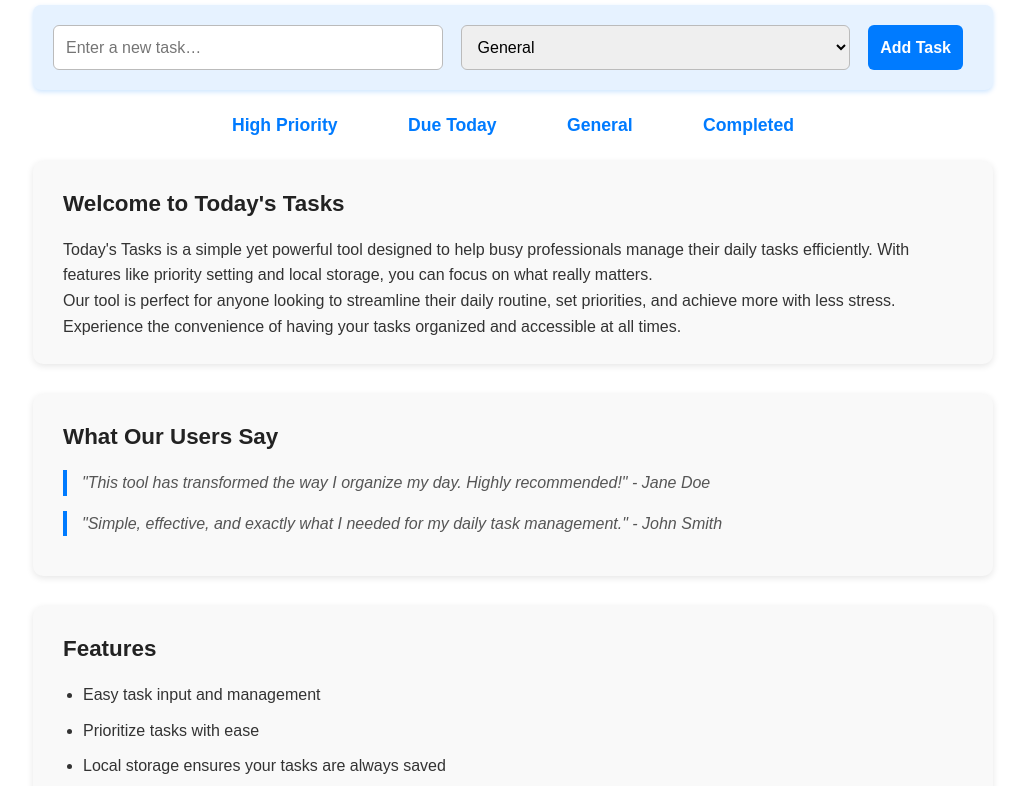
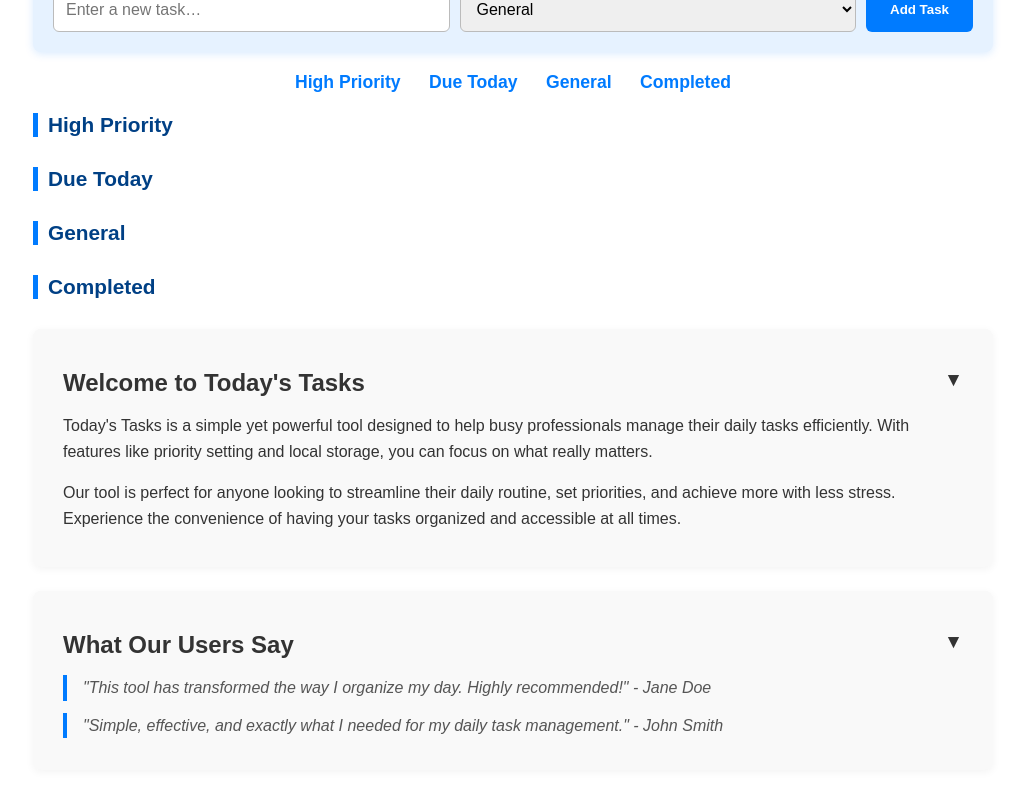
Before and after one commit to hill02252024/hill02252024.github.io, a plain HTML site: page index.html in a window 1280 px wide. Shown: the part 137-923 px from the top of the page, without its empty margins (127-1152 px from the left). Drawn offline with Linux system fonts and the light colour scheme.

Commit message:
Update index.html

```diff
--- a/index.html
+++ b/index.html
@@ -2,122 +2,173 @@
 <html lang="en">
 <head>
   <meta charset="UTF-8" />
-  <meta name="viewport" content="width=device-width, initial-scale=1.0" />
+  <meta name="viewport" content="width=device-width, initial-scale=1" />
   <title>Today's Tasks</title>
 
   <!-- Font Awesome -->
   <link rel="stylesheet" href="https://cdnjs.cloudflare.com/ajax/libs/font-awesome/6.7.2/css/all.min.css" crossorigin="anonymous" referrerpolicy="no-referrer" />
 
-  <!-- 自訂樣式 -->
-  <script type="module" crossorigin src="/assets/index-CF3jDW0Z.js"></script>
-  <link rel="stylesheet" crossorigin href="/assets/index-CH7WanU0.css">
-
   <style>
+    body {
+      font-family: Arial, sans-serif;
+      background-color: #f5f8fa;
+      margin: 0;
+      padding: 0;
+      color: #333;
+    }
     .container {
-      margin: 0 auto;
-      max-width: 1040px; /* 调整后的宽度 */
-      padding: 0 40px; /* 调整左右内边距 */
-      font-family: Arial, sans-serif;
-      color: #333;
+      max-width: 960px;
+      margin: 40px auto;
+      padding: 0 40px;
+      background: white;
+      border-radius: 8px;
+      box-shadow: 0 4px 15px rgba(0,0,0,0.1);
     }
     h1 {
       text-align: center;
-      margin-bottom: 20px;
+      margin: 24px 0;
+      font-size: 2.2rem;
       font-weight: 700;
-      font-size: 2rem;
+      color: #222;
     }
+    /* Task Input */
     .input-group {
-      margin: 20px auto;
       display: flex;
       justify-content: center;
       background-color: #e6f2ff;
       padding: 20px;
       border-radius: 8px;
-      box-shadow: 0 2px 5px rgba(0, 123, 255, 0.2);
+      margin-bottom: 20px;
+      box-shadow: 0 2px 8px rgba(0,123,255,0.15);
     }
-    .input-group input, .input-group select, .input-group button {
+    .input-group input, .input-group select {
       padding: 12px;
       border-radius: 6px;
       border: 1px solid #bbb;
+      font-size: 1rem;
       margin-right: 10px;
-      font-size: 1rem;
+      flex: 1;
+      max-width: 400px;
     }
     .input-group button {
+      padding: 12px 24px;
+      border-radius: 6px;
+      border: none;
       background-color: #007bff;
       color: white;
-      border: none;
+      font-weight: 600;
       cursor: pointer;
-      transition: background-color 0.3s;
+      transition: background-color 0.3s ease;
     }
     .input-group button:hover {
       background-color: #0056b3;
     }
+    /* Task Links */
     .task-links {
       text-align: center;
-      margin: 25px 0;
+      margin-bottom: 20px;
     }
     .task-links a {
-      padding: 10px 25px;
-      border-radius: 6px;
-      margin: 0 8px;
+      margin: 0 12px;
       text-decoration: none;
       color: #007bff;
       font-weight: 700;
       font-size: 1.1rem;
-      transition: background-color 0.3s, color 0.3s;
+      transition: color 0.3s ease;
     }
     .task-links a:hover {
-      background-color: #cce5ff;
+      color: #0056b3;
+    }
+    /* Task Lists */
+    section.task-group {
+      margin-bottom: 30px;
+    }
+    section.task-group h2 {
+      font-size: 1.3rem;
+      font-weight: 700;
+      margin-bottom: 12px;
+      border-left: 5px solid #007bff;
+      padding-left: 10px;
       color: #004085;
     }
-    section.introduction, section.testimonials, section.features {
-      background-color: #f9f9f9;
-      padding: 25px 30px;
-      border-radius: 10px;
-      box-shadow: 0 2px 7px rgba(0,0,0,0.1);
-      margin-bottom: 30px;
-      line-height: 1.6;
+    ul.task-list {
+      list-style: none;
+      padding-left: 0;
+    }
+    ul.task-list li {
+      background: #f0f8ff;
+      margin-bottom: 8px;
+      padding: 12px 16px;
+      border-radius: 6px;
+      display: flex;
+      justify-content: space-between;
+      align-items: center;
+      border-left: 4px solid #007bff;
       font-size: 1rem;
     }
-    section.introduction h2,
-    section.testimonials h2,
-    section.features h2 {
+    ul.task-list li.completed {
+      text-decoration: line-through;
+      color: #888;
+      border-left-color: #6c757d;
+      background: #e9ecef;
+    }
+    /* Collapsible Info Sections */
+    .info-section {
+      background: #f9f9f9;
+      border-radius: 8px;
+      padding: 20px 30px;
+      margin-bottom: 24px;
+      box-shadow: 0 2px 8px rgba(0,0,0,0.05);
+    }
+    .info-section h2 {
+      font-size: 1.5rem;
       font-weight: 700;
-      margin-bottom: 15px;
-      font-size: 1.4rem;
-      color: #222;
+      margin-bottom: 16px;
+      cursor: pointer;
+      user-select: none;
+      position: relative;
     }
-    section.testimonials blockquote {
-      margin: 15px 0;
-      padding-left: 15px;
+    .info-section h2::after {
+      content: '▼';
+      position: absolute;
+      right: 0;
+      font-size: 1.2rem;
+      transition: transform 0.3s ease;
+    }
+    .info-section.collapsed h2::after {
+      transform: rotate(-90deg);
+    }
+    .info-content {
+      font-size: 1rem;
+      line-height: 1.6;
+      margin-top: 12px;
+      display: block;
+    }
+    .info-section.collapsed .info-content {
+      display: none;
+    }
+    blockquote {
+      margin: 12px 0;
+      padding-left: 16px;
       border-left: 4px solid #007bff;
       font-style: italic;
       color: #555;
     }
-    section.features ul {
+    ul.features-list {
       padding-left: 20px;
       list-style-type: disc;
     }
-    section.features ul li {
-      margin-bottom: 10px;
-      font-size: 1rem;
+    ul.features-list li {
+      margin-bottom: 8px;
     }
   </style>
 </head>
 <body>
-  <div class="compliance-links" style="text-align:center; margin-bottom:20px;">
-    <a href="/about.html">About</a> |
-    <a href="/contact.html">Contact</a> |
-    <a href="/privacy.html">Privacy Policy</a> |
-    <a href="https://hill02252024.github.io/fire-calculator/" target="_blank">FIRE Calculator</a> |
-    <a href="https://hill02252024.github.io/resize/" target="_blank">Image Resizer</a>
-  </div>
-
-  <main class="container">
+  <div class="container">
     <h1>Today's Tasks</h1>
 
     <div class="input-group">
-      <input id="task-input" placeholder="Enter a new task…" />
+      <input id="task-input" type="text" placeholder="Enter a new task…" />
       <select id="task-priority">
         <option value="important">High Priority</option>
         <option value="due">Due Today</option>
@@ -133,47 +184,66 @@
       <a href="#completed">Completed</a>
     </div>
 
-    <section class="introduction">
-      <h2>Welcome to Today's Tasks</h2>
-      <p>Today's Tasks is a simple yet powerful tool designed to help busy professionals manage their daily tasks efficiently. With features like priority setting and local storage, you can focus on what really matters.</p>
-      <p>Our tool is perfect for anyone looking to streamline their daily routine, set priorities, and achieve more with less stress. Experience the convenience of having your tasks organized and accessible at all times.</p>
-    </section>
-
-    <section class="testimonials">
-      <h2>What Our Users Say</h2>
-      <blockquote>"This tool has transformed the way I organize my day. Highly recommended!" - Jane Doe</blockquote>
-      <blockquote>"Simple, effective, and exactly what I needed for my daily task management." - John Smith</blockquote>
-    </section>
-
-    <section class="features">
-      <h2>Features</h2>
-      <ul>
-        <li>Easy task input and management</li>
-        <li>Prioritize tasks with ease</li>
-        <li>Local storage ensures your tasks are always saved</li>
-        <li>Responsive design for all devices</li>
+    <!-- Tasks Lists -->
+    <section id="high-priority" class="task-group">
+      <h2>High Priority</h2>
+      <ul id="important-list" class="task-list">
+        <!-- 动态任务项 -->
       </ul>
     </section>
 
-    <section id="high-priority" class="group important">
-      <h2>High Priority</h2>
-      <ul id="important-list" class="task-list"></ul>
-    </section>
-
-    <section id="due-today" class="group due">
+    <section id="due-today" class="task-group">
       <h2>Due Today</h2>
       <ul id="due-list" class="task-list"></ul>
     </section>
 
-    <section id="general" class="group normal">
+    <section id="general" class="task-group">
       <h2>General</h2>
       <ul id="normal-list" class="task-list"></ul>
     </section>
 
-    <section id="completed" class="group completed">
+    <section id="completed" class="task-group">
       <h2>Completed</h2>
-      <ul id="completed-list" class="task-list hidden"></ul>
+      <ul id="completed-list" class="task-list"></ul>
     </section>
-  </main>
+
+    <!-- Collapsible Info Sections -->
+    <section class="info-section" id="welcome-section">
+      <h2>Welcome to Today's Tasks</h2>
+      <div class="info-content">
+        <p>Today's Tasks is a simple yet powerful tool designed to help busy professionals manage their daily tasks efficiently. With features like priority setting and local storage, you can focus on what really matters.</p>
+        <p>Our tool is perfect for anyone looking to streamline their daily routine, set priorities, and achieve more with less stress. Experience the convenience of having your tasks organized and accessible at all times.</p>
+      </div>
+    </section>
+
+    <section class="info-section" id="users-section">
+      <h2>What Our Users Say</h2>
+      <div class="info-content">
+        <blockquote>"This tool has transformed the way I organize my day. Highly recommended!" - Jane Doe</blockquote>
+        <blockquote>"Simple, effective, and exactly what I needed for my daily task management." - John Smith</blockquote>
+      </div>
+    </section>
+
+    <section class="info-section" id="features-section">
+      <h2>Features</h2>
+      <div class="info-content">
+        <ul class="features-list">
+          <li>Easy task input and management</li>
+          <li>Prioritize tasks with ease</li>
+          <li>Local storage ensures your tasks are always saved</li>
+          <li>Responsive design for all devices</li>
+        </ul>
+      </div>
+    </section>
+  </div>
+
+  <script>
+    // 折叠功能
+    document.querySelectorAll('.info-section h2').forEach(header => {
+      header.addEventListener('click', () => {
+        header.parentElement.classList.toggle('collapsed');
+      });
+    });
+  </script>
 </body>
 </html>
```
